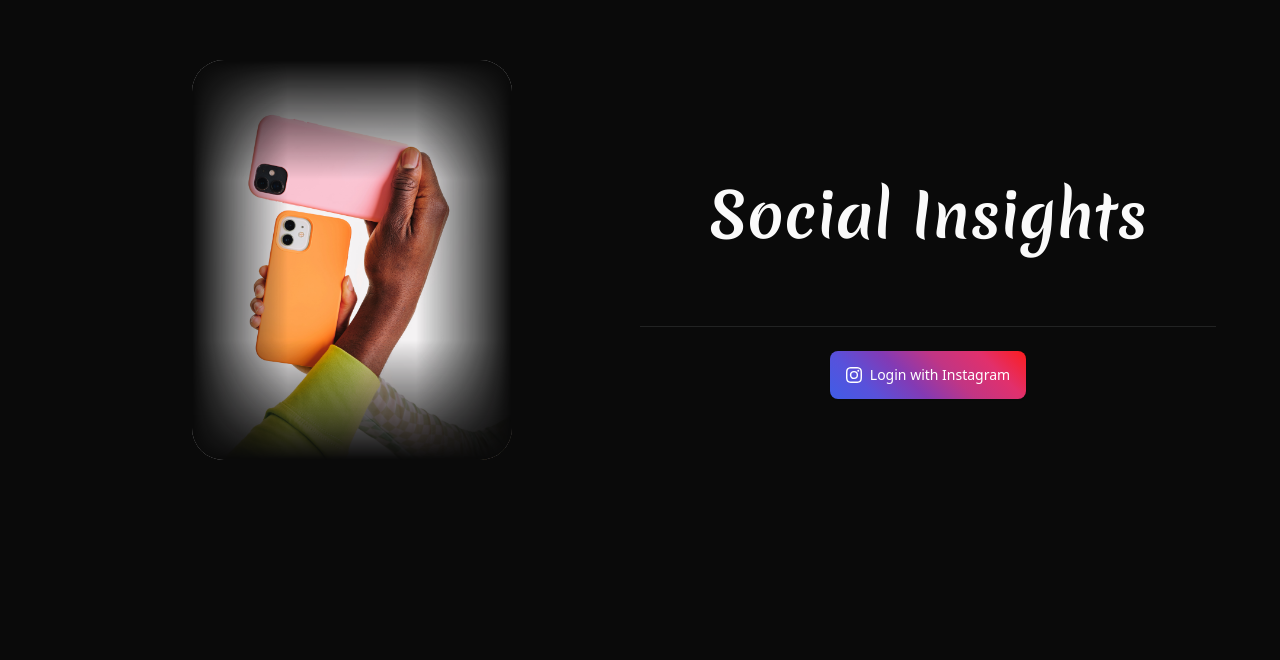
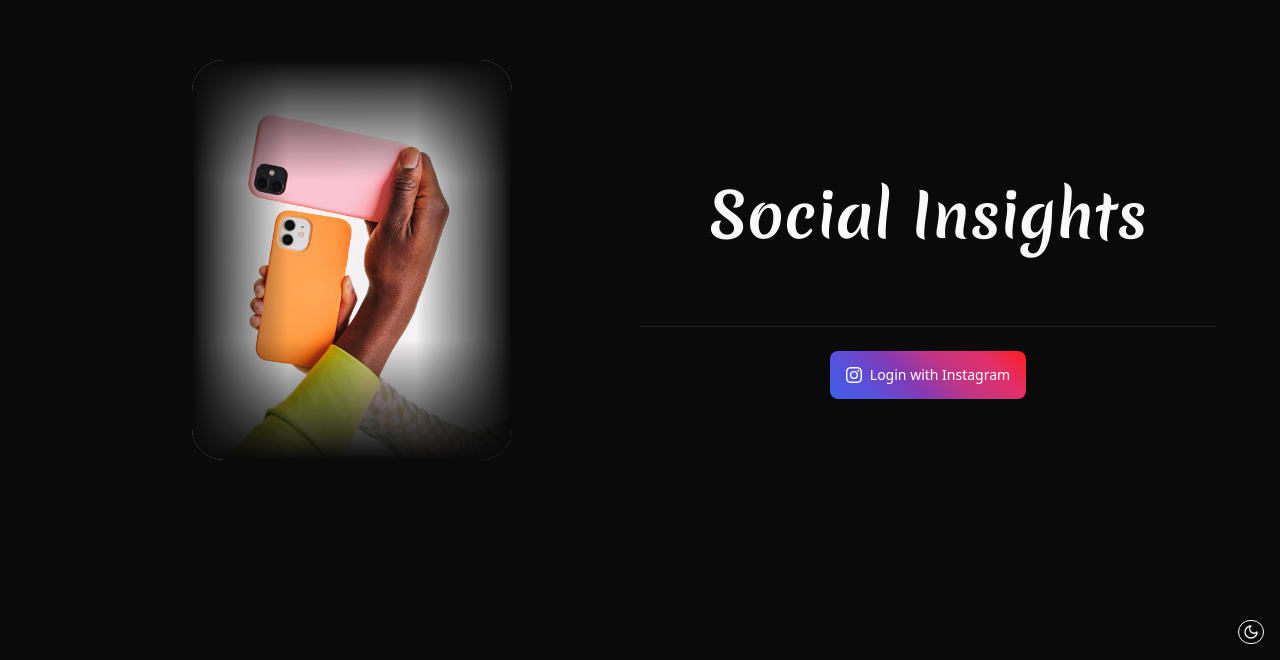
Before and after one commit to ajitborude/si-fe, a React (Vite) app: page / in a window 1280 px wide. Shown: the part 140-800 px from the top of the page. Built offline with nearby package versions, Linux system fonts and the light colour scheme; no server answers.

Commit message:
Added theme switch for guest user

```diff
--- a/src/layouts/guest.tsx
+++ b/src/layouts/guest.tsx
@@ -1,11 +1,15 @@
 import { GlobalSpinner } from '@/components/common/spinner';
+import { ThemeSwitch } from '@/components/common/theme-switch';
 import { Outlet, useNavigation } from 'react-router';
 
 export default function GuestLayout() {
   const navigation = useNavigation();
   const isNavigating = Boolean(navigation.location);
   return (
-    <div className="flex h-svh w-full justify-center items-center p-4">
+    <div className="flex h-svh w-full justify-center items-center p-4 relative">
+      <div className="absolute bottom-4 right-4">
+        <ThemeSwitch />
+      </div>
       {isNavigating && <GlobalSpinner />}
       <Outlet />
     </div>
```
